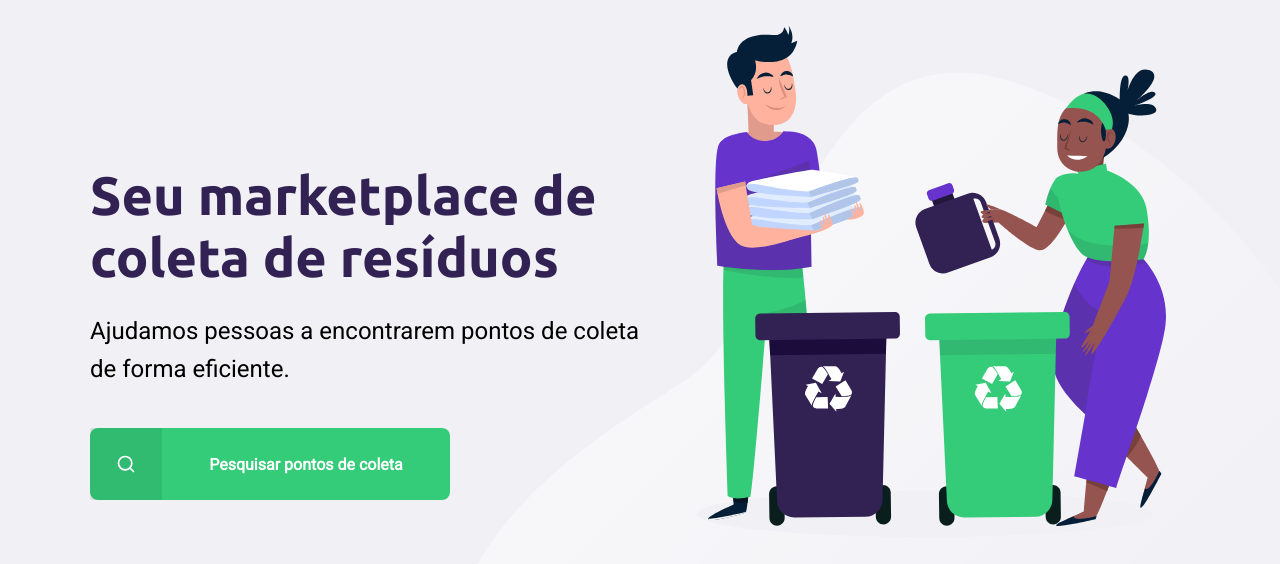
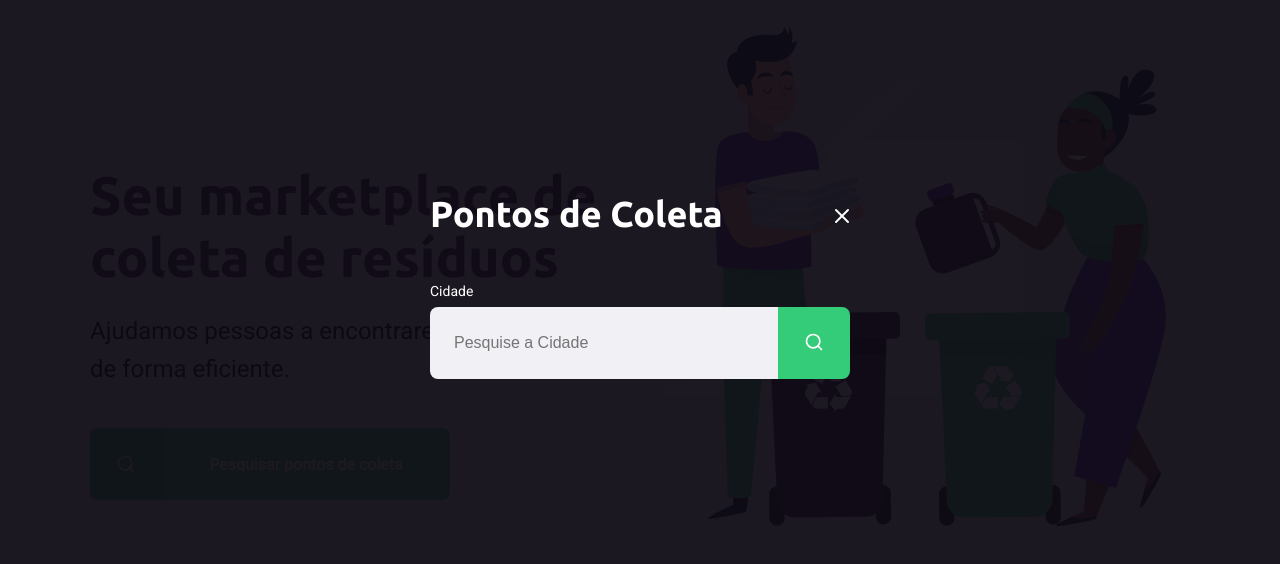
Before and after one commit to RodrigoSenna88/NLW, a plain HTML site: page index.html in a window 1280 px wide. Both pictures are taken after a click on the link "Pesquisar pontos de coleta". Shown: the part 114-678 px from the top of the page. Drawn offline with Linux system fonts and the light colour scheme.

Commit message:
finalizada a página de resultados de pesquisa. Encerrando a aula 3

```diff
--- a/index.html
+++ b/index.html
@@ -10,6 +10,7 @@
 
   <link rel="stylesheet" href="/styles/main.css">
   <link rel="stylesheet" href="/styles/home.css">
+  <link rel="stylesheet" href="/styles/modal.css">
 
   <link rel="stylesheet" href="/styles/responsive.css">
 
@@ -40,8 +41,28 @@
     </div>
   </div>
 
+ <div id="modal" class="hide">
+   <div class="content">
+     <div class="header">
+       <h1>Pontos de Coleta</h1>
+       <a href="#">Fechar</a>
+     </div>
+     <form action="">
+       <label for="search">Cidade</label>
+       <div class="search field">
+         <input
+          type="text"
+           name="search"
+           placeholder="Pesquise a Cidade">
+         <button>
+           <img src="/assets/extras-aula-1/icones/search.svg" alt="Buscar">
+         </button>
+       </div>
+     </form>
+   </div>
+ </div>
 
-
+ <script src="/scripts/index.js"></script>
 
 </body>
 </html>
--- /dev/null
+++ b/scripts/index.js
@@ -0,0 +1,11 @@
+const buttonSearch = document.querySelector("#page-home main a")
+const modal = document.querySelector("#modal")
+const close = document.querySelector("#modal .header a")
+
+buttonSearch.addEventListener("click", () => {
+  modal.classList.remove("hide")
+})
+
+close.addEventListener("click", () => {
+  modal.classList.add("hide")
+})
--- a/styles/main.css
+++ b/styles/main.css
@@ -1,6 +1,7 @@
 :root {
   --title-color: #322153;
   --primary-color: #34cb79;
+  --input-color: #f0f0f5;
 }
 
 * {
--- /dev/null
+++ b/styles/modal.css
@@ -0,0 +1,93 @@
+#modal {
+  background-color: #0E0A14ef;
+
+  height: 100vh;
+  width: 100vw;
+
+  position: fixed;
+  top: 0;
+
+  display: flex;
+  justify-content: center;
+  align-items: center;
+
+  transition: 400ms;
+}
+
+#modal.hide {
+  display: none;
+}
+
+#modal .content {
+  color: white;
+
+  width: 420px;
+}
+
+#modal .header {
+  display: flex;
+  align-items: center;
+  justify-content: space-between;
+
+  margin-bottom: 48px;
+}
+
+#modal .header a {
+  background-image: url("../assets/extras-aula-1/icones/x.svg");
+
+  width: 20px;
+  height: 20px;
+
+  display: flex;
+
+  font-size: 0.01px;
+}
+
+#modal .header h1 {
+  color: white;
+
+  font-size: 36px;
+  line-height: 42px;
+}
+
+#modal form label {
+  font-size: 14px;
+  line-height: 16px;
+
+  display: block;
+  margin-bottom: 8px;
+}
+
+#modal form .field {
+  display: flex;
+}
+
+#modal form input {
+  flex: 1;
+
+  background-color: var(--input-color);
+
+  border-radius: 8px 0px 0px 8px;
+  border: 0;
+
+  padding: 16px 24px;
+
+  font-size: 16px;
+  color: #6c6c80;
+}
+
+#modal form button {
+  width: 72px;
+  height: 72px;
+
+  background-color: var(--primary-color);
+
+  border: 0;
+  border-radius: 0px 8px 8px 0px;
+}
+
+#modal form button:hover {
+  background-color: #2fb86e;
+
+  transition: 400ms;
+}
--- a/styles/responsive.css
+++ b/styles/responsive.css
@@ -19,6 +19,10 @@
   #page-home main {
     align-items: center;
   }
+
+  #page-search-results .cards {
+    grid-template-columns: 1fr;
+  }
 }
 
 @media (min-width: 1700px) {
```
Also changed, not shown: search-results.html (added, +69 -0 lines), styles/search-results.css (added, +98 -0 lines).
